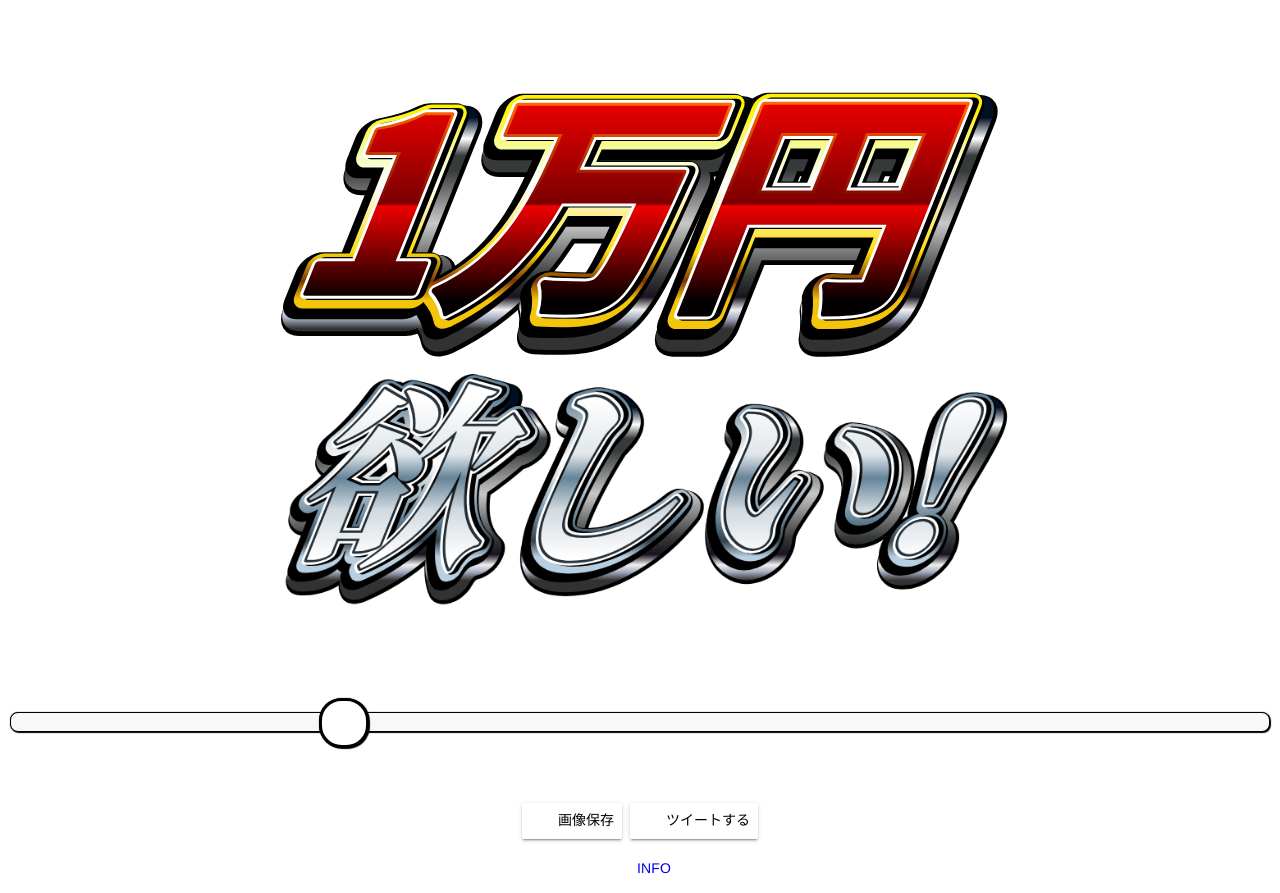
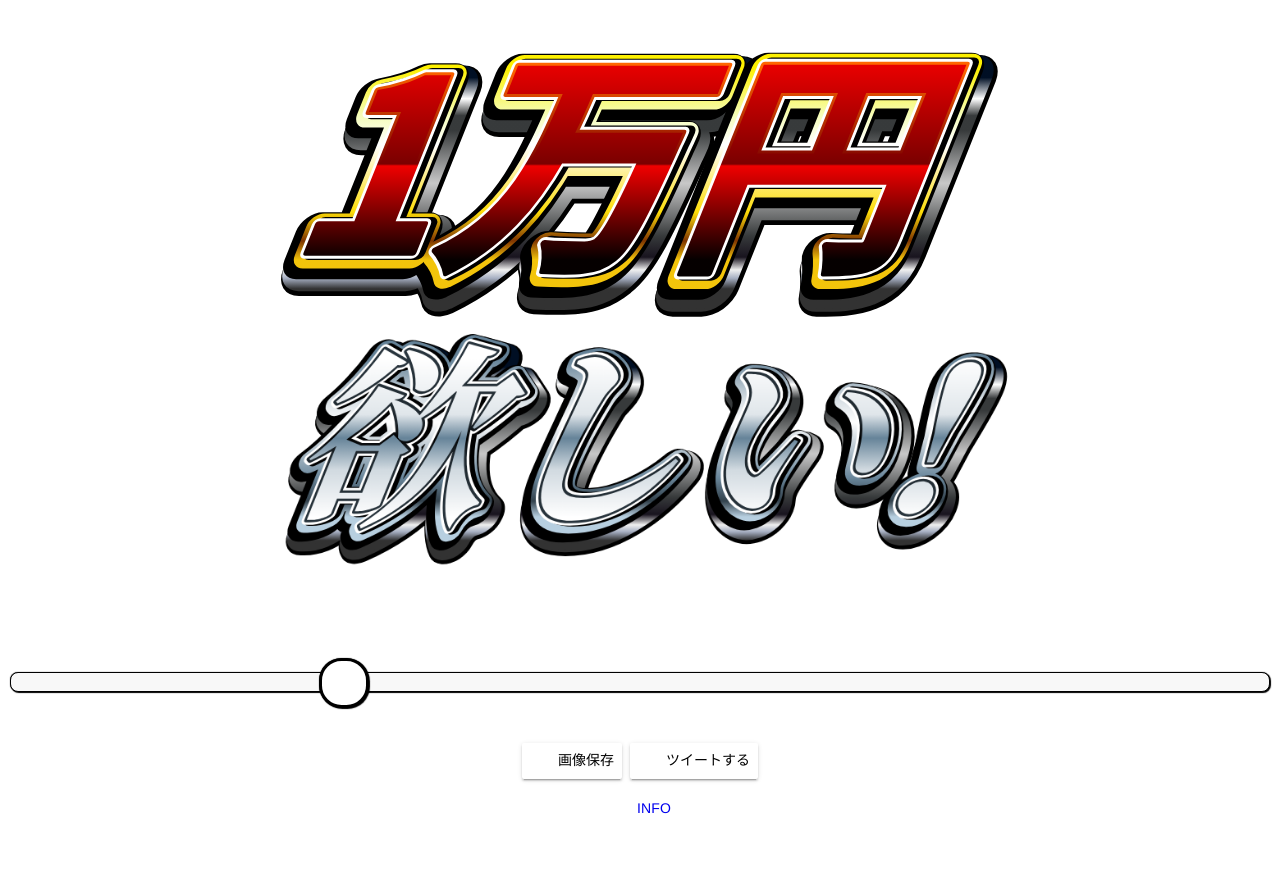
Before and after one commit to miyaoka/5000trillion-slider, a Vue app: page / in a window 1280 px wide. After the commit the page ends 833 px from the top, so only its background shows below. Built offline with nearby package versions, Linux system fonts and the light colour scheme.

Commit message:
Update margin

```diff
--- a/src/components/Main.vue
+++ b/src/components/Main.vue
@@ -155,7 +155,7 @@ export default {
   -moz-osx-font-smoothing: grayscale;
   text-align: center;
   color: #2c3e50;
-  margin-top: 60px;
+  margin-top: 20px;
 }
 
 @font-face {
@@ -177,7 +177,7 @@ export default {
   display: block;
 }
 .slider {
-  margin: 40px 10px;
+  margin: 40px 10px 20px;
 }
 
 .saveBtn {
```
